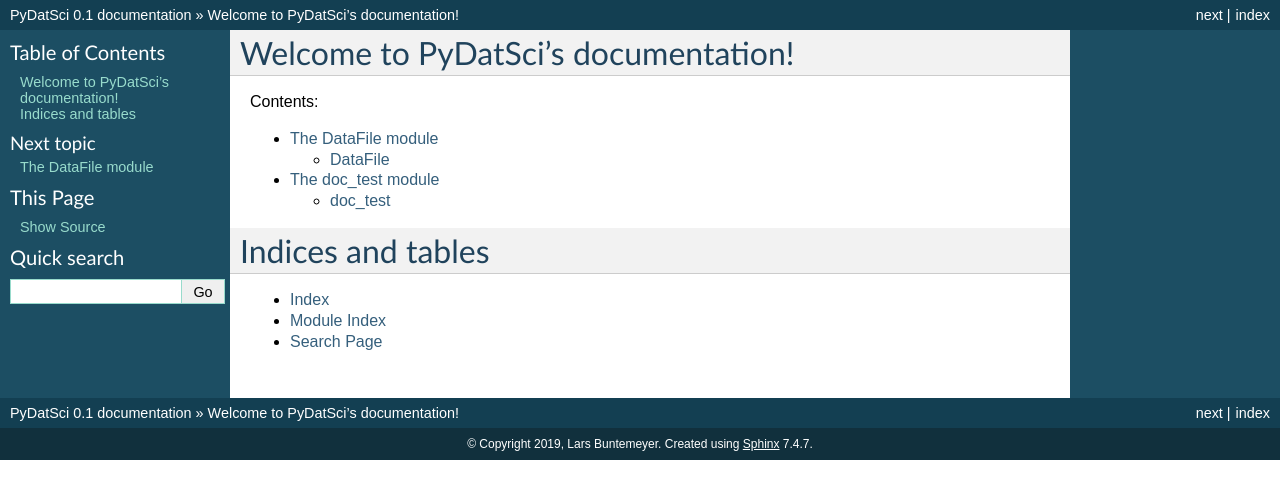
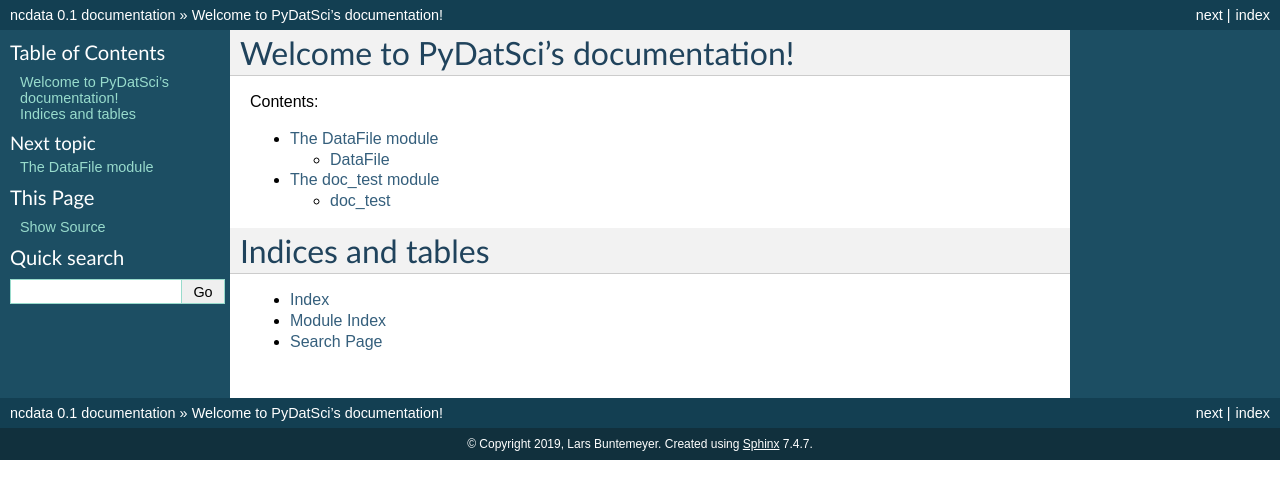
Before and after one commit to larsbuntemeyer/datafile, a Sphinx documentation site: the page built from docs/source/index.rst, in a window 1280 px wide. Shown: the top 499 px of the page. Built offline with Sphinx 7.4.7, drawn with Linux system fonts in a browser that asks for light colours.

Commit message:
docs update

```diff
--- a/docs/source/conf.py
+++ b/docs/source/conf.py
@@ -15,12 +15,12 @@
 import os
 import sys
 sys.path.insert(0, os.path.abspath('../..'))
-sys.path.insert(0, os.path.abspath('../../PyDatSci'))
+sys.path.insert(0, os.path.abspath('../../ncdata'))
 
 
 # -- Project information -----------------------------------------------------
 
-project = 'PyDatSci'
+project = 'ncdata'
 copyright = '2019, Lars Buntemeyer'
 author = 'Lars Buntemeyer'
 
```
